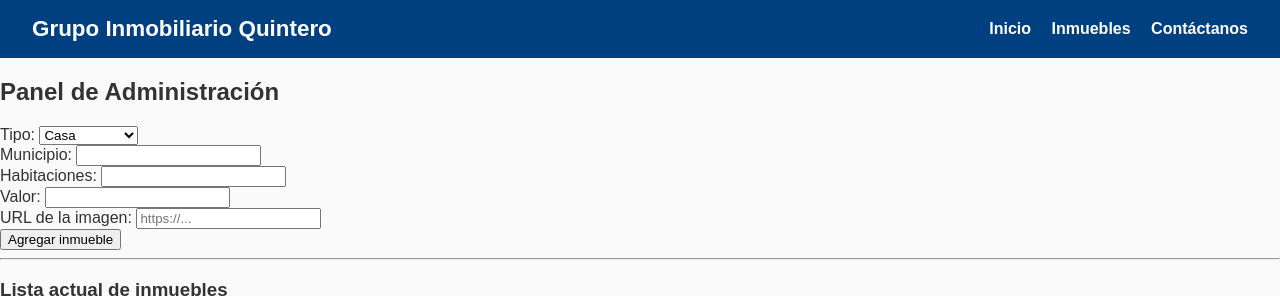
After one commit to camilov04/grupo-inmobiliario-quintero, a Flask app: page /admin in a window 1280 px wide. The commit adds this page. Shown: the top 296 px of the page. Run offline with Flask 3, Linux system fonts and the light colour scheme.

Commit message:
Agrega perfil admin

```diff
--- a/grupo_inmobiliario_quintero/app.py
+++ b/grupo_inmobiliario_quintero/app.py
@@ -1,30 +1,49 @@
-from flask import Flask, render_template, request
+from flask import Flask, render_template, request, redirect, url_for
 
 app = Flask(__name__)
 
-# Ejemplo de inmuebles disponibles
 INMUEBLES = [
-    {"municipio": "Medellín", "tipo": "Apartamento", "habitaciones": 3, "valor": 250000000},
-    {"municipio": "Envigado", "tipo": "Casa", "habitaciones": 4, "valor": 450000000},
-    {"municipio": "Bello", "tipo": "Apartamento", "habitaciones": 2, "valor": 180000000},
-    {"municipio": "Itagüí", "tipo": "Casa", "habitaciones": 3, "valor": 300000000},
-]
+        {
+            "municipio": "Medellín",
+            "tipo": "Apartamento",
+            "habitaciones": 3,
+            "valor": 350000000,
+            "imagen_url": "https://www.shutterstock.com/image-vector/simple-small-house-digital-illustration-600nw-2642400313.jpg"
+        },
+        {
+            "municipio": "Envigado",
+            "tipo": "Casa",
+            "habitaciones": 4,
+            "valor": 420000000,
+            "imagen_url": "https://www.shutterstock.com/image-vector/simple-small-house-digital-illustration-600nw-2642400313.jpg"
+        },
+        {
+            "municipio": "Bello",
+            "tipo": "Apartamento",
+            "habitaciones": 2,
+            "valor": 280000000,
+            "imagen_url": "https://www.shutterstock.com/image-vector/simple-small-house-digital-illustration-600nw-2642400313.jpg"
+        }
+    ]
 
 @app.route("/")
 def home():
     return render_template("index.html")
 
 @app.route("/inmuebles")
-def inmuebles():
+def mostrar_inmuebles():
     municipio = request.args.get("municipio", "")
     tipo = request.args.get("tipo", "")
     habitaciones = request.args.get("habitaciones", "")
     valor_min = request.args.get("valor_min", "")
     valor_max = request.args.get("valor_max", "")
 
+    # Lista de inmuebles con imágenes (puedes editar o ampliar)
+
+
+    # Filtros dinámicos
     resultados = INMUEBLES
 
-    # Filtros
     if municipio:
         resultados = [i for i in resultados if i["municipio"].lower() == municipio.lower()]
     if tipo:
@@ -38,5 +57,37 @@ def inmuebles():
 
     return render_template("inmuebles.html", inmuebles=resultados)
 
+@app.route("/admin", methods=["GET", "POST"])
+def admin():
+    if request.method == "POST":
+        nuevo_inmueble = {
+            "tipo": request.form["tipo"],
+            "municipio": request.form["municipio"],
+            "habitaciones": int(request.form["habitaciones"]),
+            "valor": int(request.form["valor"]),
+            "imagen_url": request.form["imagen_url"]
+        }
+        INMUEBLES.append(nuevo_inmueble)  # ← debe estar dentro del if
+        return redirect(url_for("admin"))
+
+    return render_template("admin.html", inmuebles=INMUEBLES)
+
+@app.route("/editar/<int:id>", methods=["GET", "POST"])
+def editar(id):
+    inmueble = next((i for i in INMUEBLES if i["id"] == id), None)
+    if not inmueble:
+        return "Inmueble no encontrado", 404
+
+    if request.method == "POST":
+        inmueble["tipo"] = request.form["tipo"]
+        inmueble["municipio"] = request.form["municipio"]
+        inmueble["habitaciones"] = int(request.form["habitaciones"])
+        inmueble["valor"] = int(request.form["valor"])
+        inmueble["imagen_url"] = request.form["imagen_url"]
+        return redirect(url_for("admin"))
+
+    return render_template("editar.html", inmueble=inmueble)
+
+
 if __name__ == "__main__":
     app.run(debug=True)
--- a/grupo_inmobiliario_quintero/static/style.css
+++ b/grupo_inmobiliario_quintero/static/style.css
@@ -71,3 +71,12 @@ footer {
     padding: 1rem;
     margin-top: 2rem;
 }
+
+.imagen-inmueble {
+    width: 100%;
+    max-width: 350px;
+    height: auto;
+    border-radius: 10px;
+    box-shadow: 0 2px 8px rgba(0,0,0,0.2);
+    margin-bottom: 10px;
+}
--- /dev/null
+++ b/grupo_inmobiliario_quintero/templates/admin.html
@@ -0,0 +1,39 @@
+{% extends "base.html" %}
+{% block content %}
+<h2>Panel de Administración</h2>
+
+<form method="POST">
+    <label>Tipo:</label>
+    <select name="tipo" required>
+        <option value="Casa">Casa</option>
+        <option value="Apartamento">Apartamento</option>
+    </select><br>
+
+    <label>Municipio:</label>
+    <input type="text" name="municipio" required><br>
+
+    <label>Habitaciones:</label>
+    <input type="number" name="habitaciones" min="1" required><br>
+
+    <label>Valor:</label>
+    <input type="number" name="valor" min="0" required><br>
+
+    <label>URL de la imagen:</label>
+    <input type="text" name="imagen_url" placeholder="https://..." required><br>
+
+    <button type="submit">Agregar inmueble</button>
+</form>
+
+<hr>
+
+<h3>Lista actual de inmuebles</h3>
+<ul>
+    {% for inmueble in inmuebles %}
+        <li>
+            <strong>{{ inmueble.tipo }}</strong> en {{ inmueble.municipio }} - ${{ inmueble.valor }}
+            <br>
+            <img src="{{ inmueble.imagen_url }}" alt="Imagen" width="150">
+        </li>
+    {% endfor %}
+</ul>
+{% endblock %}
--- a/grupo_inmobiliario_quintero/templates/base.html
+++ b/grupo_inmobiliario_quintero/templates/base.html
@@ -11,7 +11,7 @@
         <h1>Grupo Inmobiliario Quintero</h1>
         <nav>
             <a href="{{ url_for('home') }}">Inicio</a>
-            <a href="{{ url_for('inmuebles') }}">Inmuebles</a>
+            <a href="{{ url_for('mostrar_inmuebles') }}">Inmuebles</a>
             <a href="https://wa.me/573001234567" target="_blank">Contáctanos</a>
         </nav>
     </header>
```
Also changed, not shown: grupo_inmobiliario_quintero/templates/inmuebles.html (+7 -6 lines).
